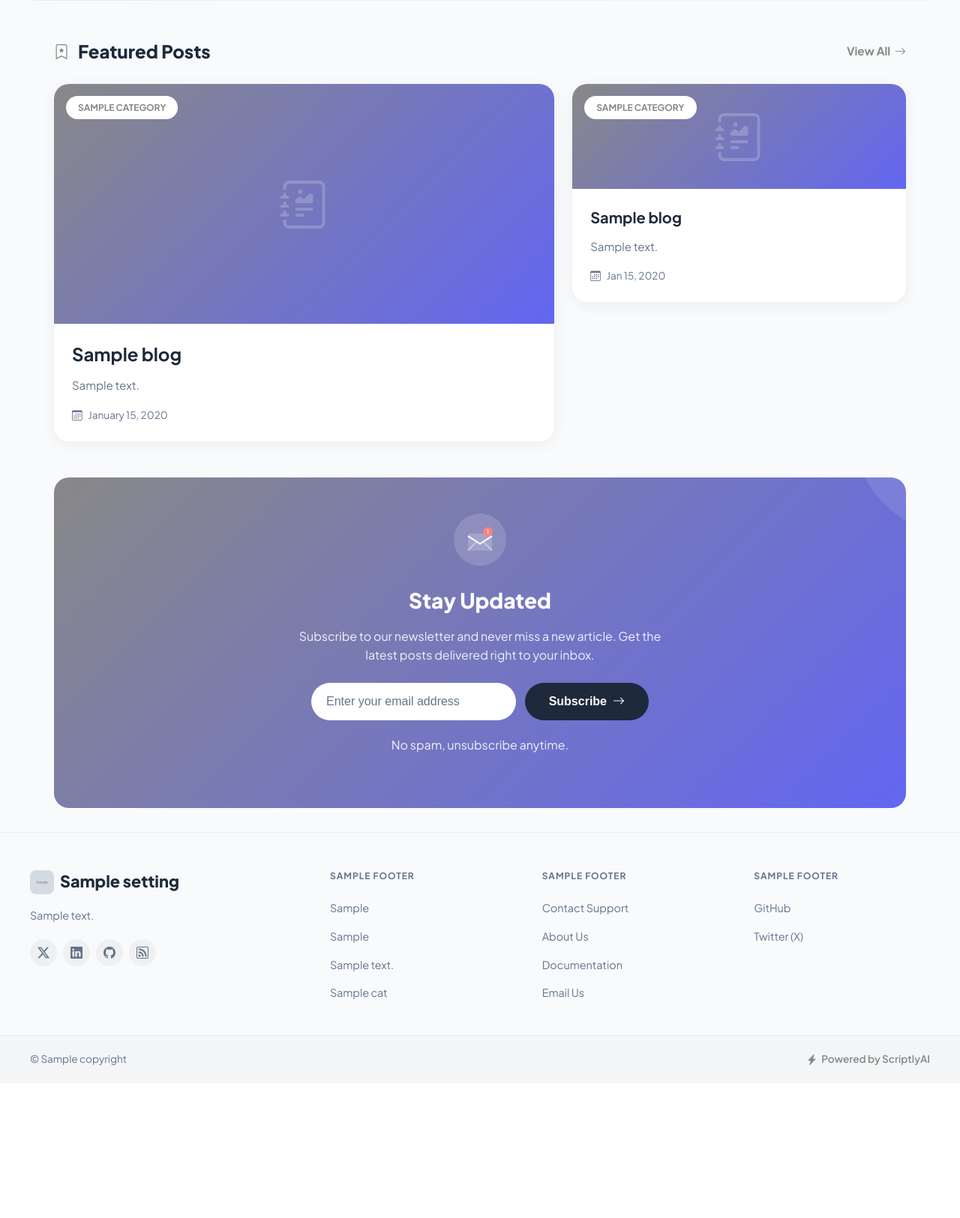
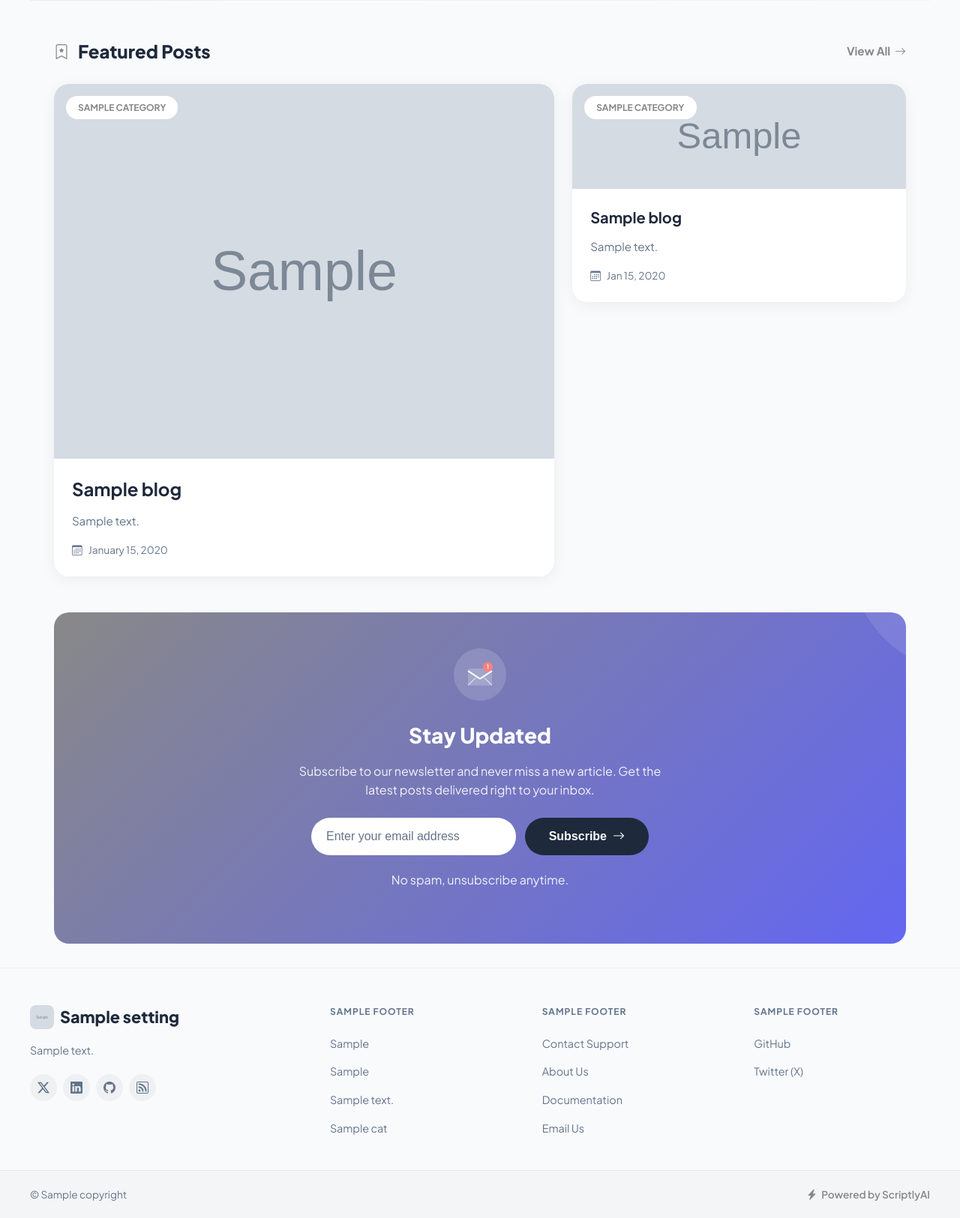
Before and after one commit to Taha-Khurram/Final_Year_Project, a Flask app: template app/templates/site/site_home.html in a window 1280 px wide. Shown: the part 865-2490 px from the top of the page at 75% size. Before the commit the page ends 2286 px from the top, so only its background shows below. Run offline with Flask 3, Linux system fonts and the light colour scheme; the template is opened without the code that fills it: most values are stand-ins (such as "Sample title", 1, 10 or a date in 2020); grey boxes marked "Sample" are stand-in pictures; parts of the project's set-up code (start-up, migrations or seed data) failed here and were passed over; some libraries are stand-ins or nearby versions.

Commit message:
feat: display cover image in blog cards on public site
Show the selected feature image in blog listing cards and home page
featured sections. Falls back to the purple gradient placeholder when
no cover image is set.

```diff
--- a/app/templates/site/site_home.html
+++ b/app/templates/site/site_home.html
@@ -277,6 +277,21 @@
         overflow: hidden;
     }
 
+    .featured-card-image.has-cover {
+        background: #f1f5f9;
+    }
+
+    .featured-card-image img {
+        width: 100%;
+        height: 100%;
+        object-fit: cover;
+        transition: transform 0.3s ease;
+    }
+
+    .featured-card:hover .featured-card-image img {
+        transform: scale(1.05);
+    }
+
     .featured-main .featured-card-image {
         height: 100%;
         min-height: 320px;
@@ -421,6 +436,21 @@
         justify-content: center;
         position: relative;
         overflow: hidden;
+    }
+
+    .blog-card-image.has-cover {
+        background: #f1f5f9;
+    }
+
+    .blog-card-image img {
+        width: 100%;
+        height: 100%;
+        object-fit: cover;
+        transition: transform 0.3s ease;
+    }
+
+    .blog-card:hover .blog-card-image img {
+        transform: scale(1.05);
     }
 
     .blog-card-image i {
@@ -902,8 +932,12 @@
         {% set main_post = featured_post if featured_post else blogs[0] %}
         <div class="featured-main">
             <article class="featured-card">
-                <div class="featured-card-image">
+                <div class="featured-card-image{% if main_post.cover_image %} has-cover{% endif %}">
+                    {% if main_post.cover_image %}
+                    <img src="{{ main_post.cover_image }}" alt="{{ main_post.title }}" loading="lazy">
+                    {% else %}
                     <i class="bi bi-journal-richtext"></i>
+                    {% endif %}
                     {% if main_post.category %}
                     <span class="featured-card-category">{{ main_post.category }}</span>
                     {% endif %}
@@ -933,8 +967,12 @@
         <div class="featured-secondary">
             {% for blog in blogs[1:3] %}
             <article class="featured-card">
-                <div class="featured-card-image">
+                <div class="featured-card-image{% if blog.cover_image %} has-cover{% endif %}">
+                    {% if blog.cover_image %}
+                    <img src="{{ blog.cover_image }}" alt="{{ blog.title }}" loading="lazy">
+                    {% else %}
                     <i class="bi bi-journal-richtext"></i>
+                    {% endif %}
                     {% if blog.category %}
                     <span class="featured-card-category">{{ blog.category }}</span>
                     {% endif %}
@@ -988,8 +1026,12 @@
     <div class="blog-grid">
         {% for blog in blogs[3:] %}
         <article class="blog-card">
-            <div class="blog-card-image">
+            <div class="blog-card-image{% if blog.cover_image %} has-cover{% endif %}">
+                {% if blog.cover_image %}
+                <img src="{{ blog.cover_image }}" alt="{{ blog.title }}" loading="lazy">
+                {% else %}
                 <i class="bi bi-journal-richtext"></i>
+                {% endif %}
                 {% if blog.category %}
                 <span class="blog-card-category">{{ blog.category }}</span>
                 {% endif %}
```
Also changed, not shown: app/templates/site/site_blog.html (+20 -1 lines).
